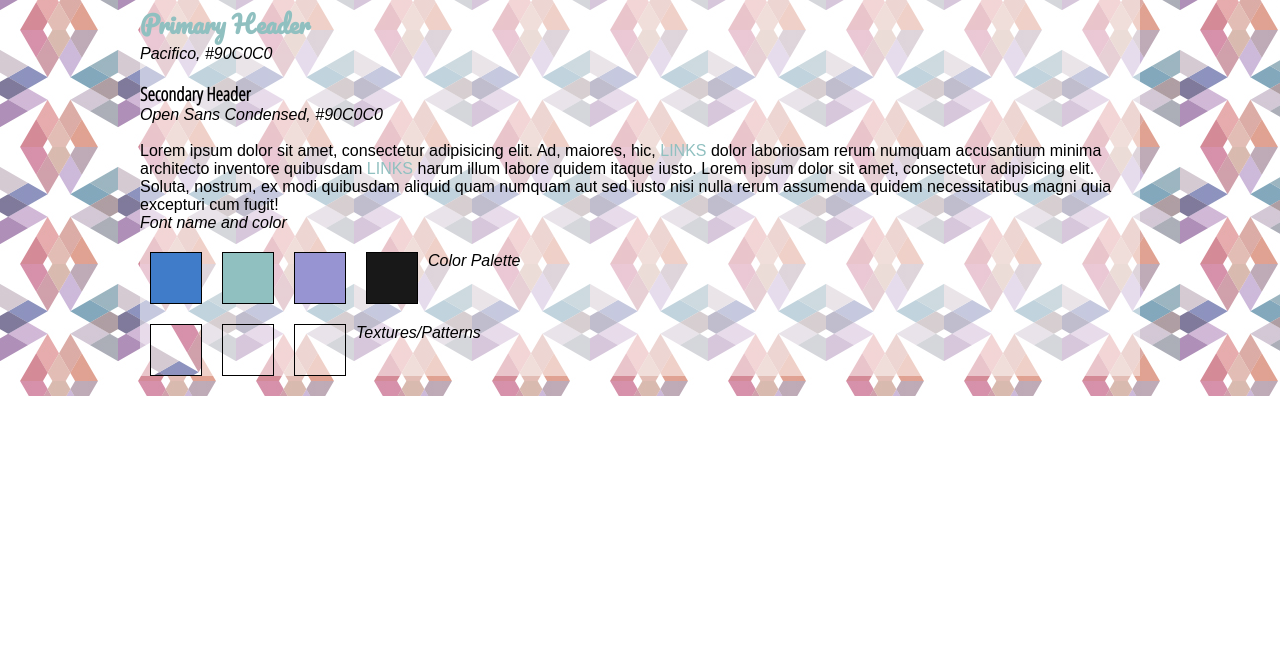
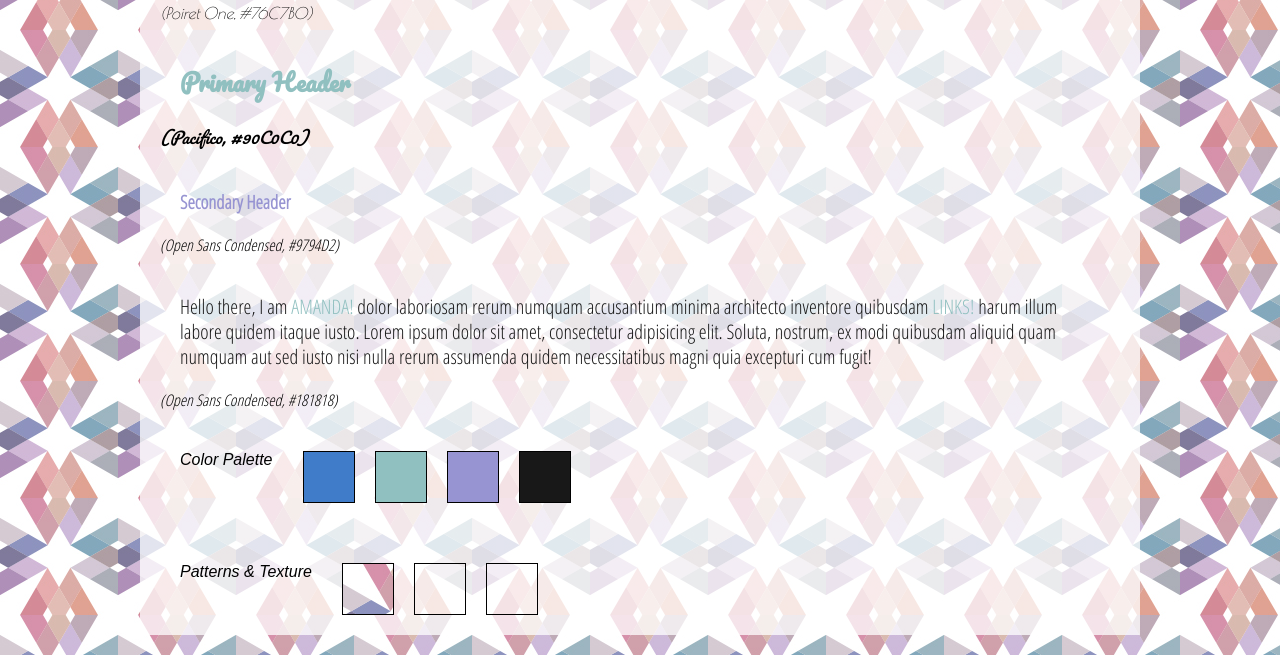
Before and after one commit to azarzoza/p3-style-tile, a plain HTML site: page index.html in a window 1280 px wide. Shown: the part 438-1093 px from the top of the page. Before the commit the page ends 834 px from the top, so only its background shows below. Drawn offline with nearby package versions, Linux system fonts and the light colour scheme.

Commit message:
version1.5

```diff
--- a/css/styles.css
+++ b/css/styles.css
@@ -2,8 +2,8 @@
 body {
 	background: url("../img/pattern1.jpg");
 
+}
 
-}
 
 /*Headers*/
 
@@ -19,14 +19,36 @@ h2 {
 
 h3 {
 	font-family: 'Open Sans Condensed', sans-serif;
+	color: #9794D2;
 }
-}
+
+
 /*Body text*/
+
 p {
 	font-family: 'Open Sans Condensed', sans-serif;
-	line-height: 1.5em;
+	line-height: 1.25em;
+	font-size: 1.25em;
 	color: #181818;
 }
+
+.one {
+	font-family: 'Poiret One', cursive;
+	font-size: 1em;
+
+}
+
+.two {
+	font-family: 'Pacifico', cursive;
+	font-size: 1em;
+}
+
+
+.three {
+	font-family: 'Open Sans Condensed', sans-serif;
+	font-size: 1em;
+}
+
 
 /*Links*/
 
@@ -48,26 +70,31 @@ a:active {
 /* Set Your Own Margin & Padding */
 
 
-h2, h3, p {
-	margin: 0;
+h1, h2, h3, p {
+	margin: 20px 20px;
 }
 
 /* Layout for Style Tile*/
 
 .box {
-	background-color: rgba(255,255,255,.5);
+	background-color: rgba(255,255,255,.75);
+
+
 }
 
 img {
 	width: 200px;
 	height: 300px;
 	position: inline-block;
+	margin: 20px 20px;
 }
 
 section {
-	margin: 20px 0;
+	margin: 20px 20px;
 
 }
+
+
 
 .color-1,
 .color-2,
@@ -78,12 +105,16 @@ section {
 .pattern-3 {
 	border: 1px solid #000;
 	float: left;
-	margin: 0 10px;
+	margin: 20px 10px;
 	height: 50px;
 	width: 50px;
 }
 
+.colors, .patterns {
+	margin: 20px 20px;
+	float: left;
 
+}
 /*Color Pallette*/
 
 .color-1 {
@@ -110,8 +141,7 @@ background-image: url("../img/pattern1.jpg");
 }
 
 .pattern-2 {
-	background: url ("../img/pattern1.jpg")
-}
+	}
 
 /* Show Grid */
 .showgrid {
--- a/index.html
+++ b/index.html
@@ -21,47 +21,49 @@
 	<div class="container">
 		<div class="box">
 		<section>
-			<!-- Their Logo, not Yours -->
+			<!-- Logo -->
 			<img src="img/logo.png" alt="My Logo">
 		</section>
-
+<!-- Body  -->
 		<section>
 
 			<h1>Amanda Montague Zarzoza</h1>
-			<em>Poiret One, #76C7B0</em>
+			<em class="one">&#40;Poiret One, #76C7B0&#41;</em>
 
 			<br><br>
 
 			<h2>Primary Header</h2>
-			<em>Pacifico, #90C0C0</em>
+			<em class="two">&#40;Pacifico, #90C0C0&#41;</em>
 
 			<br><br>
 
 			<h3>Secondary Header</h3>
-			<em>Open Sans Condensed, #90C0C0</em>
+			<em class="three">&#40;Open Sans Condensed, #9794D2&#41;</em>
 
 			<br><br>
 
-			<p>Lorem ipsum dolor sit amet, consectetur adipisicing elit. Ad, maiores, hic, <a href="">Links</a> dolor laboriosam rerum numquam accusantium minima architecto inventore quibusdam <a href="">Links </a> harum illum labore quidem itaque iusto. Lorem ipsum dolor sit amet, consectetur adipisicing elit. Soluta, nostrum, ex modi quibusdam aliquid quam numquam aut sed iusto nisi nulla rerum assumenda quidem necessitatibus magni quia excepturi cum fugit!</p>
-			<em>Font name and color</em>
+			<p>Hello there, I am <a href="http://azarzoza.github.io/p1-bio/">Amanda&#33;</a> dolor laboriosam rerum numquam accusantium minima architecto inventore quibusdam <a href="#">Links&#33;</a> harum illum labore quidem itaque iusto. Lorem ipsum dolor sit amet, consectetur adipisicing elit. Soluta, nostrum, ex modi quibusdam aliquid quam numquam aut sed iusto nisi nulla rerum assumenda quidem necessitatibus magni quia excepturi cum fugit!</p>
+			<em class="three">&#40;Open Sans Condensed, #181818&#41;</em>
 
 		</section>
 
 		<section>
+			<em class="colors">Color Palette</em>
 			<div class="color-1"></div>
 			<div class="color-2"></div>
 			<div class="color-3"></div>
 			<div class="color-4"></div>
-			<em>Color Palette</em>
+
 
 			<div class="clear"></div>
 		</section>
 
 		<section>
+			<em class="patterns">Patterns &amp; Texture</em>
 			<div class="pattern-1"></div>
 			<div class="pattern-2"></div>
 			<div class="pattern-3"></div>
-			<em>Textures/Patterns</em>
+
 
 			<div class="clear"></div>
 		</section>
```
